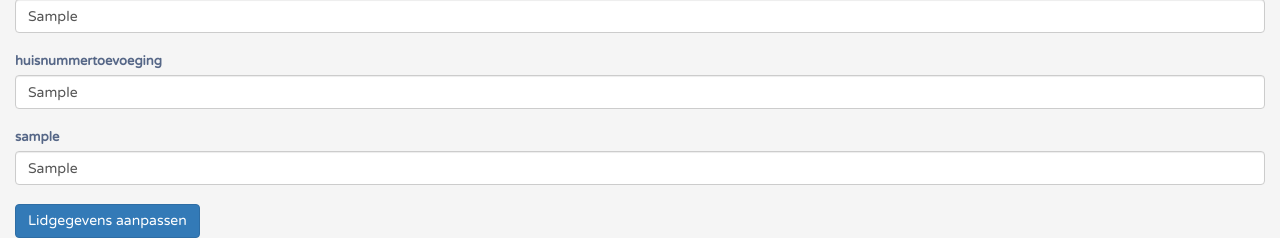
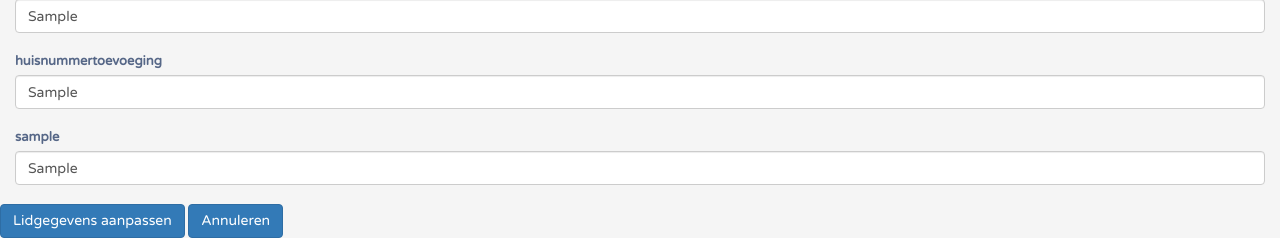
Before and after one commit to Rugtert/1.4progtest, a PHP site: the page made by Lid_Aanpassen.php in a window 1280 px wide. Shown: the part 938-1176 px from the top of the page. Run offline with PHP 8.4, Linux system fonts and the light colour scheme; tables that the repository leaves empty or names only in its code hold one stand-in row (values such as "Sample post").

Commit message:
annuleerknop toegevoegd

```diff
--- a/Lid_Aanpassen.php
+++ b/Lid_Aanpassen.php
@@ -63,7 +63,13 @@
     ?>
     <br>
     <?php endforeach;?>
-    <input type="submit" class="btn btn-primary mb-2" Name="submit" Value="Lidgegevens aanpassen">
+    <div class="row">
+        <div class="col">
+            <input type="submit" class="btn btn-primary mb-2" Name="submit" Value="Lidgegevens aanpassen">
+            <a href="./Leden.php" class="btn btn-primary mb-2">Annuleren</a>
+        </div>
+    </div>
+
   </div>
 </div>
 </form>
```
